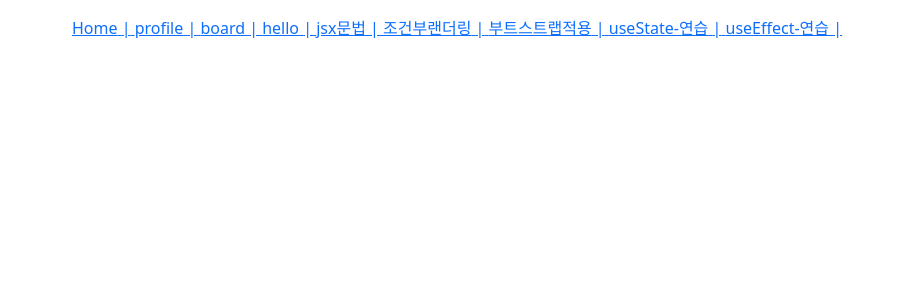
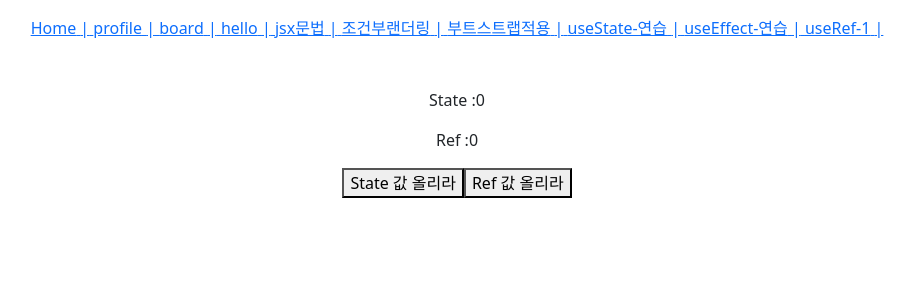
Before and after one commit to yj2025/react-vite-jyj-example, a React (Vite) app: page /useref in a window 1280 px wide. Shown: the top 300 px of the page, without its empty margins (183-1094 px from the left). Built offline with nearby package versions, Linux system fonts and the light colour scheme.

Commit message:
2025-02-25

```diff
--- a/src/pages/UseEffectPage.jsx
+++ b/src/pages/UseEffectPage.jsx
@@ -26,7 +26,9 @@
   }, [])
 
   useEffect(() => {
-    console.log(`컴포넌트 변경 ${Date()}`) // 컴포넌트가 처음 랜더링 될 때만
+    // 컴포넌트가 처음 랜더링 될 때만링된 이후 실행
+    // a나 b가 변경되어 컴포넌트가 재 랜더
+    console.log(`컴포넌트 변경 ${Date()}`)
   }, [firstCount, secondCount])
 
   const firstCountHandler = () => {
--- /dev/null
+++ b/src/pages/UseRef1Page.jsx
@@ -0,0 +1,29 @@
+import React, { useRef, useState } from 'react'
+
+const UseRef1Page = () => {
+  const [count, setCount] = useState(0)
+  const countRef = useRef(0)
+
+  console.log(countRef)
+  console.log('호출되고 있음')
+
+  const increaseCountState = () => {
+    setCount(count + 1)
+  }
+
+  const increaseCountRef = () => {
+    countRef.current = countRef.current + 1
+  }
+
+  //prettier-ignore
+  return (
+    <div className='text-center mt-5'>
+        <p>State :{count}</p>
+        <p>Ref :{countRef.current}</p>
+        <button onClick={increaseCountState}>State 값 올리라</button>
+        <button onClick={increaseCountRef}>Ref 값 올리라</button>
+    </div>
+  )
+}
+
+export default UseRef1Page
--- a/src/route/Routes.jsx
+++ b/src/route/Routes.jsx
@@ -7,6 +7,7 @@
 import BootStrapPage from '../pages/BootStrapPage'
 import CounterPage from '../pages/CounterPage'
 import UseEffectPage from '../pages/UseEffectPage'
+import UseRef1Page from '../pages/UseRef1Page'
 
 // React Routes, Route 사용시 배열로 관리하기
 const routes = [
@@ -55,5 +56,10 @@
     element: <UseEffectPage />,
     title: 'useEffect-연습',
   },
+  {
+    path: '/useref',
+    element: <UseRef1Page />,
+    title: 'useRef-1',
+  },
 ]
 export default routes
```
